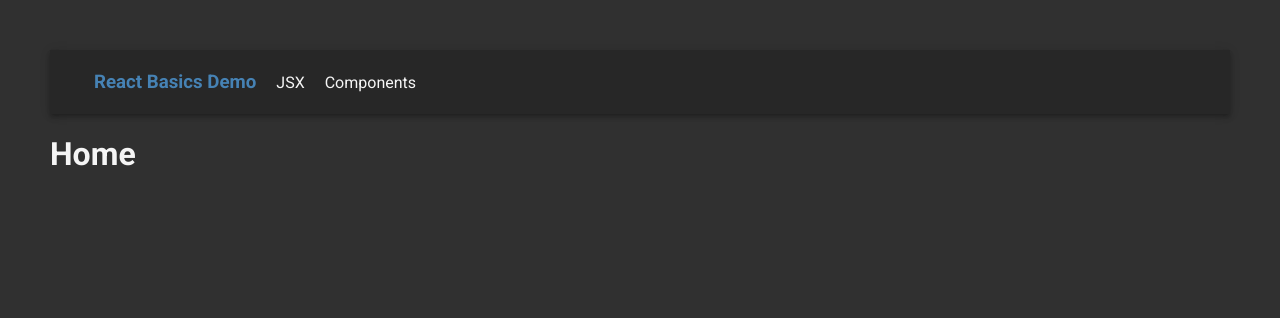
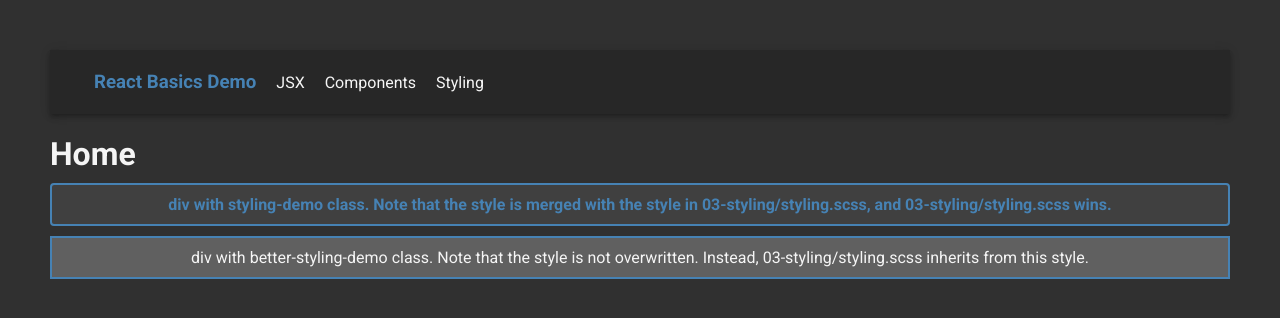
Before and after one commit to jurgen-bayer/react-basics-demo, a React (Create React App) app: page / in a window 1280 px wide. Shown: the top 318 px of the page. Built offline with nearby package versions, Linux system fonts and the light colour scheme.

Commit message:
Add styling demo

```diff
--- a/src/core/components/app-routes.tsx
+++ b/src/core/components/app-routes.tsx
@@ -1,7 +1,8 @@
 import React from 'react';
 import { Route, Routes } from 'react-router-dom';
-import { JsxComponent } from '../../features/01-jsx';
-import { ComponentsComponent } from '../../features/02-components';
+import { JsxComponent } from '../../features/01-jsx/jsx';
+import { ComponentsComponent } from '../../features/02-components/components';
+import { StylingDemoComponent } from '../../features/03-styling/styling';
 import { HomeComponent } from '../../features/home';
 import { NotFoundComponent } from '../../features/not-found';
 
@@ -10,6 +11,7 @@ export function AppRoutes() {
         <Route path="/" element={<HomeComponent />} />
         <Route path="/jsx" element={<JsxComponent />} />
         <Route path="/components" element={<ComponentsComponent />} />
+        <Route path="/styling" element={<StylingDemoComponent />} />
         <Route path='*' element={<NotFoundComponent />} />
     </Routes>
 }
--- a/src/core/components/navigation-bar.tsx
+++ b/src/core/components/navigation-bar.tsx
@@ -9,6 +9,7 @@ export function NavigationBar() {
                 <h3><NavLink className={(navData) => navData.isActive ? "menu-caption menu-caption-active" : "menu-caption" } to="/" end>React Basics Demo</NavLink></h3>
                 <NavLink className={(navData) => navData.isActive ? "menu-caption menu-caption-active" : "menu-caption" } to="/jsx">JSX</NavLink>
                 <NavLink className={(navData) => navData.isActive ? "menu-caption menu-caption-active" : "menu-caption" } to="/components">Components</NavLink>
+                <NavLink className={(navData) => navData.isActive ? "menu-caption menu-caption-active" : "menu-caption" } to="/styling">Styling</NavLink>
             </Toolbar>
         </Container>
     </AppBar>
--- a/src/features/01-jsx.tsx
+++ b/src/features/01-jsx/jsx.tsx
@@ -1,5 +1,4 @@
 import React, { Fragment } from 'react';
-import { isIterationStatement } from 'typescript';
 
 export function JsxComponent() {
     // Some variables uses in the JSX code
--- a/src/features/02-components.tsx
+++ /dev/null
@@ -1,7 +0,0 @@
-import React, { Fragment } from 'react';
-
-export function ComponentsComponent() {
-    return <Fragment>
-        <h1>Components</h1>
-    </Fragment>
-}
--- /dev/null
+++ b/src/features/02-components/components.tsx
@@ -0,0 +1,15 @@
+import React, { Fragment } from 'react';
+
+function functionalComponentAsFunction() {
+    return <Fragment>
+        <h2>Functional Component as Function</h2>
+        <p>Some content</p>
+    </Fragment>
+}
+
+export function ComponentsComponent() {
+    return <Fragment>
+        <h1>Components</h1>
+        {functionalComponentAsFunction()}
+    </Fragment>
+}
--- /dev/null
+++ b/src/features/03-styling/styling.scss
@@ -0,0 +1,28 @@
+@import '../../styles/styles.scss';
+
+// Dedicated styles for the component. However, React bundles all styles together
+// and injects them into the page body. This means that this styling-demo class
+// here will be merged with the styling-demo class in styles.scss. One will take
+// precendence over the other. In this case it's the class defined here.
+// Because of this issue it's an anto-pattern to use the same (S)CSS class names.
+.styling-demo {
+    padding: 10px;
+    color: steelblue;
+    font-weight: bold;
+    // Caution: For some reason the background-color here overwrites the
+    // style in styles.css, and for some reason, this is then global!
+    background-color: #404040;
+    border-radius: 4px;
+}
+
+// Best to name the component styles uniquely and inherit from global styles.
+.better-styling-demo-1 {
+    @extend .better-styling-demo;
+    padding: 10px;
+    color: navy;
+    background-color: #808080;
+    border-radius: 4px;
+}
+
+// There are other solutions.
+// See https://dev.to/eransakal/how-to-isolate-component-styles-in-react-using-css-modules-mkm
--- /dev/null
+++ b/src/features/03-styling/styling.tsx
@@ -0,0 +1,26 @@
+import React, { Fragment } from "react";
+
+// Import the CSS file dedicated for this component
+import './styling.scss';
+
+export function StylingDemoComponent() {
+    const dayOfWeek = new Date().getDay();
+    const isWeekend = dayOfWeek === 6 || dayOfWeek  === 0;
+
+    const demoStyle = {
+        border: 'solid 2px steelblue',
+        padding: '10px',
+        backgroundColor: '#606060',
+        marginBottom: '10px',
+        // textAlign: 'center' // Does not work. React wants a TextAlign object,
+        // but it's unclear where this is defined.
+    };
+    return <Fragment>
+        <h1>Styling</h1>
+        <div className="styling-demo">div with styling-demo class. Note that React merges styles, and the style defined here wins. That&apos;s why the div on the home page is identically styled.</div>
+        <div className="better-styling-demo-1">div with better-styling-demo-1 class. Note that the style here is inherited from the better-styling-demo style defined in styles.scss. That&apos;s why the div on the home page with the base style is styled differently.</div>
+        <div style={{border: 'solid 2px steelblue', padding: '10px', backgroundColor: '#606060', marginBottom: '10px', textAlign: 'center'}}>div with inline-style</div>
+        <div style={demoStyle}>div with inline-style defined in an object</div>
+        <div style={{color: isWeekend ? 'green' : 'inherit'}}>div with conditional inline-style. Green when it&apos;s weekend.</div>
+    </Fragment>;
+}
--- a/src/features/home.tsx
+++ b/src/features/home.tsx
@@ -3,5 +3,7 @@ import React, { Fragment } from 'react';
 export function HomeComponent() {
     return <Fragment>
         <h1>Home</h1>
+        <div className="styling-demo">div with styling-demo class. Note that the style is merged with the style in 03-styling/styling.scss, and 03-styling/styling.scss wins.</div>
+        <div className="better-styling-demo">div with better-styling-demo class. Note that the style is not overwritten. Instead, 03-styling/styling.scss inherits from this style.</div>
     </Fragment>
 }
--- a/src/styles/styles.scss
+++ b/src/styles/styles.scss
@@ -29,3 +29,34 @@ h2 {
     margin-top: 20px;
     margin-bottom: 10px;
 }
+
+// Global CSS class. However, React bundles all styles together and injects
+// them into the page body. This means that this styling-demo class
+// here will be merged with the styling-demo class in 03-styling/styling.scss.
+// One will take precendence over the other. In this case it's the class
+// in 03-styling/styling.scss.
+// Because of this issue it's an anto-pattern to use the same (S)CSS class
+// names for dedicated component styles.
+.styling-demo {
+    // Caution: background-color is overwritten in the styling.scss file
+    // that actually should only be used in styling.tsx!
+    background-color: yellow;
+    // border, margin-bottom and text-align are not overwritten in styling.scss,
+    // but they are passed to the style of elements with this class.
+    border: solid 2px steelblue;
+    margin-bottom: 10px;
+    text-align: center;
+}
+
+// Global CSS class, not overwritten. Instead, the better-styling-demo-1 class
+// in 03-styling/styling.scss inherits from this class.
+.better-styling-demo {
+    border: solid 2px steelblue;
+    padding: 10px;
+    background-color: #606060;
+    margin-bottom: 10px;
+    text-align: center;
+}
+
+// There are other solutions.
+// See https://dev.to/eransakal/how-to-isolate-component-styles-in-react-using-css-modules-mkm
```
